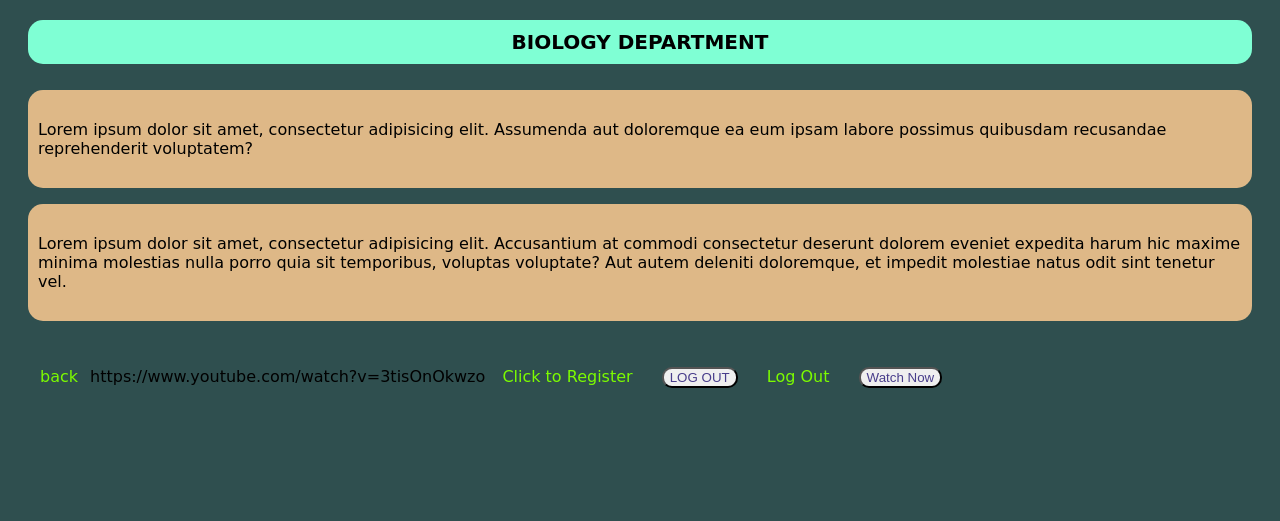
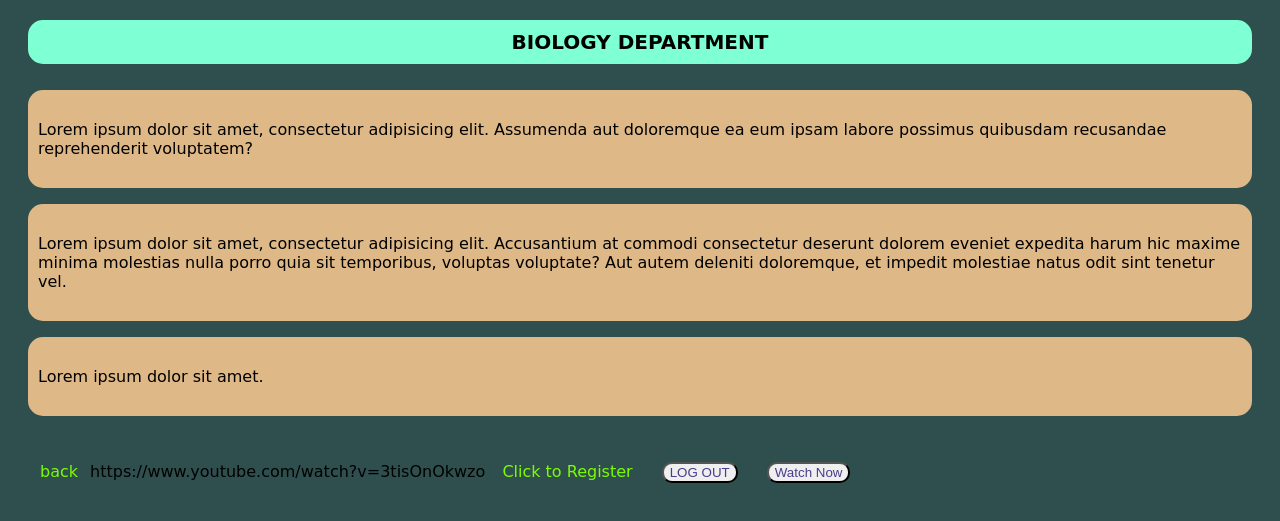
Before and after one commit to im-tee/school_website, a plain HTML site: page about_us.html in a window 1280 px wide. Shown: the part 147-668 px from the top of the page. Drawn offline with Linux system fonts and the light colour scheme.

Commit message:
third commit

```diff
--- a/about_us.html
+++ b/about_us.html
@@ -50,10 +50,10 @@
 <h4>BIOLOGY DEPARTMENT</h4>
 <p>Lorem ipsum dolor sit amet, consectetur adipisicing elit. Assumenda aut doloremque ea eum ipsam labore possimus quibusdam recusandae reprehenderit voluptatem?</p>
 <p>Lorem ipsum dolor sit amet, consectetur adipisicing elit. Accusantium at commodi consectetur deserunt dolorem eveniet expedita harum hic maxime minima molestias nulla porro quia sit temporibus, voluptas voluptate? Aut autem deleniti doloremque, et impedit molestiae natus odit sint tenetur vel.</p>
+<p>Lorem ipsum dolor sit amet.</p>
 <a href="index.html">back</a>https://www.youtube.com/watch?v=3tisOnOkwzo
 <a href="">Click to Register</a>
 <a href=""><button>LOG OUT</button></a>
-<a href="">Log Out</a>
 <a href="https://www.youtube.com/watch?v=3tisOnOkwzo" target="_blank"><button>Watch Now</button></a>
 </body>
 </html>
```
